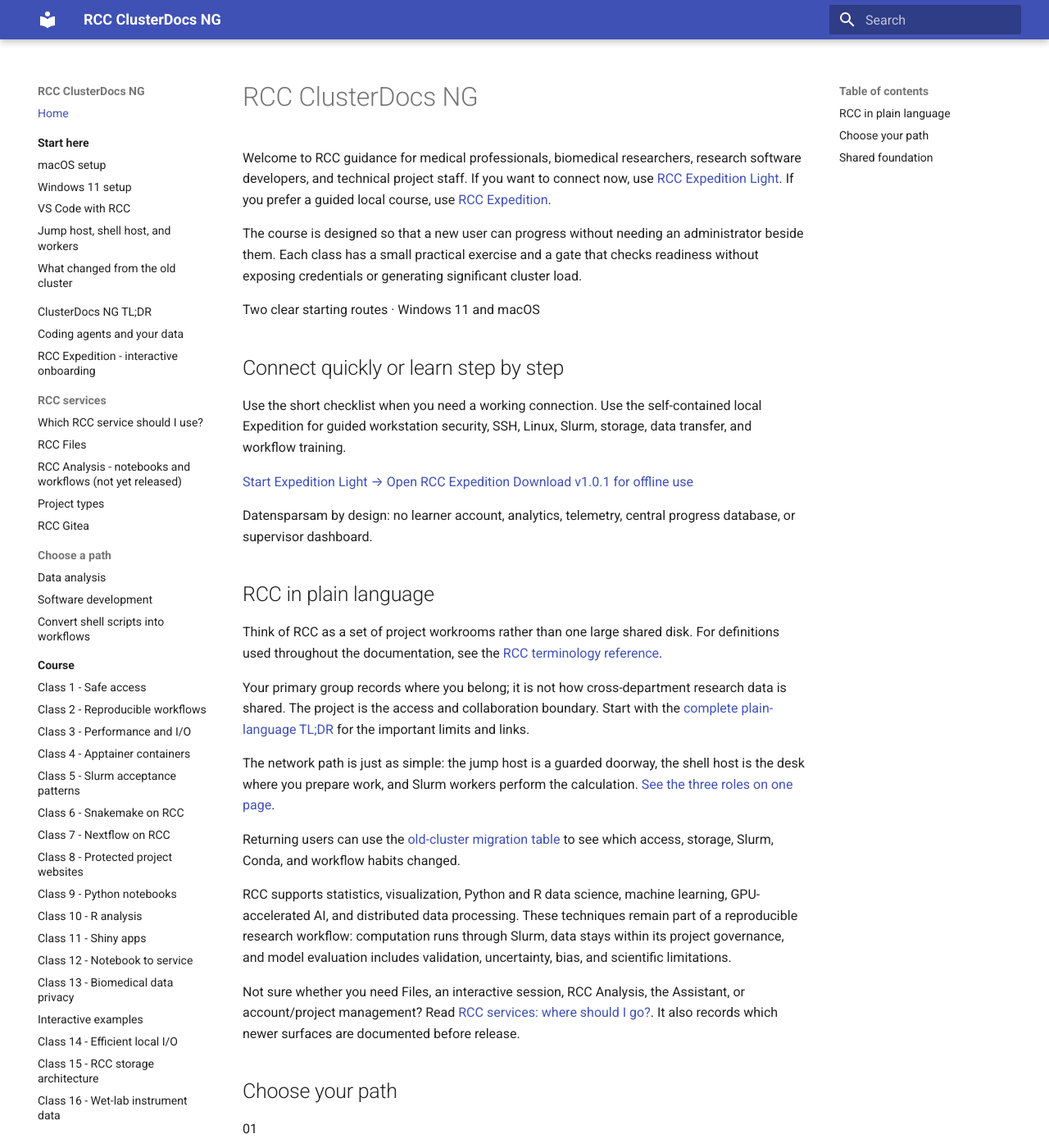
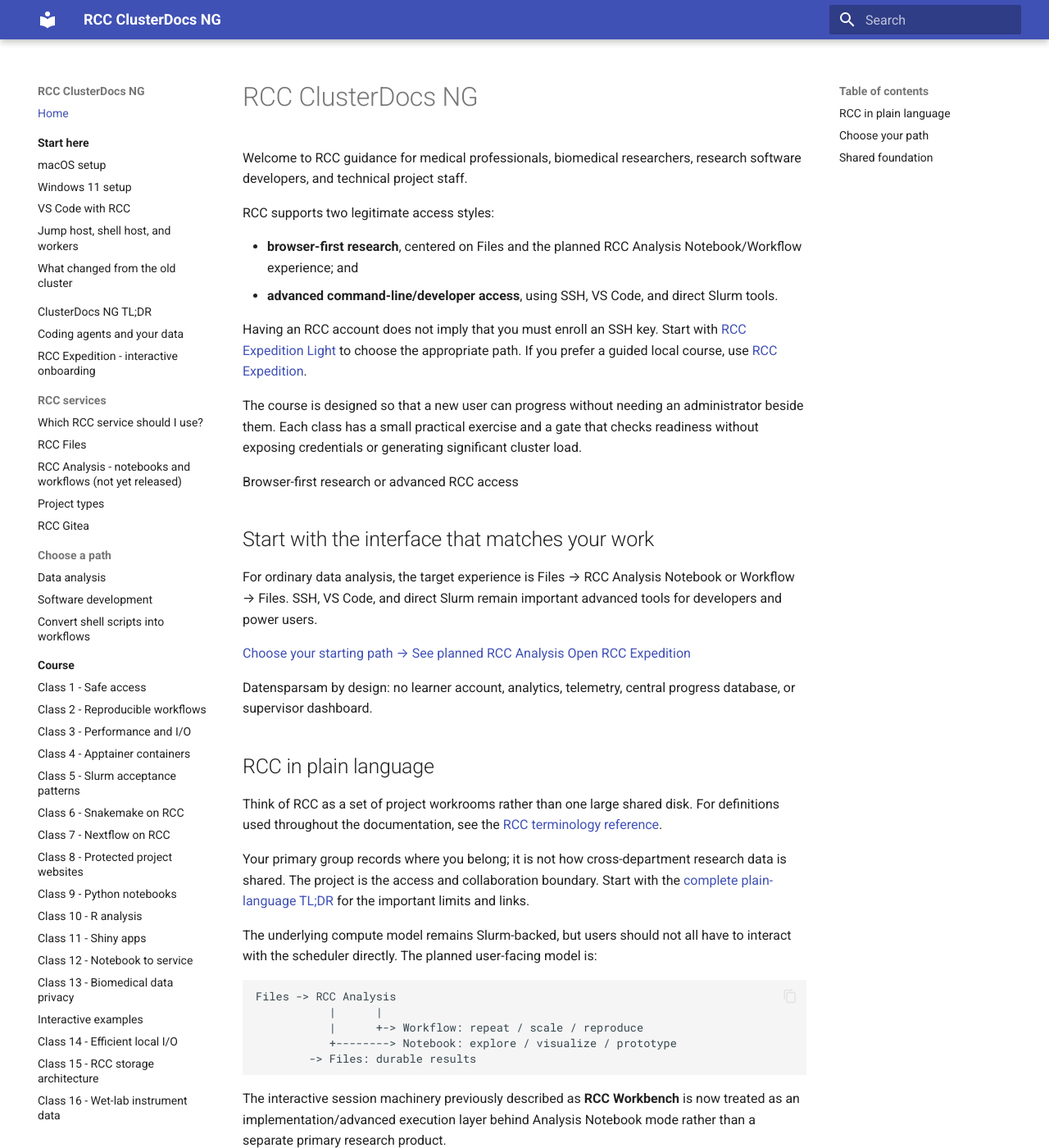
Before and after one commit to IKIM-Essen/ClusterDocs, an MkDocs documentation site: the page built from docs/index.md, in a window 1280 px wide and 1400 px high. Shown: the whole window at 82% size. Built offline with MkDocs 1.6.1 and Material for MkDocs 9.7.7, drawn with Linux system fonts in a browser that asks for light colours; some of the changed text lies outside the part shown.

Commit message:
docs: make browser-first Analysis visible on ClusterDocs home

````diff
--- a/docs/index.md
+++ b/docs/index.md
@@ -1,20 +1,32 @@
 # RCC ClusterDocs NG
 
 Welcome to RCC guidance for medical professionals, biomedical researchers,
-research software developers, and technical project staff. If you want to
-connect now, use [RCC Expedition Light](getting-started/index.md). If you
-prefer a guided local course, use [RCC Expedition](rcc-expedition.md).
+research software developers, and technical project staff.
 
-The course is designed so that a new user can progress without needing an administrator beside them. Each class has a small practical exercise and a gate that checks readiness without exposing credentials or generating significant cluster load.
+RCC supports two legitimate access styles:
+
+- **browser-first research**, centered on Files and the planned RCC Analysis
+  Notebook/Workflow experience; and
+- **advanced command-line/developer access**, using SSH, VS Code, and direct
+  Slurm tools.
+
+Having an RCC account does not imply that you must enroll an SSH key. Start with
+[RCC Expedition Light](getting-started/index.md) to choose the appropriate path.
+If you prefer a guided local course, use [RCC Expedition](rcc-expedition.md).
+
+The course is designed so that a new user can progress without needing an
+administrator beside them. Each class has a small practical exercise and a gate
+that checks readiness without exposing credentials or generating significant
+cluster load.
 
 <section class="expedition-callout" aria-labelledby="expedition-title">
-  <p class="expedition-kicker">Two clear starting routes · Windows 11 and macOS</p>
-  <h2 id="expedition-title">Connect quickly or learn step by step</h2>
-  <p>Use the short checklist when you need a working connection. Use the self-contained local Expedition for guided workstation security, SSH, Linux, Slurm, storage, data transfer, and workflow training.</p>
+  <p class="expedition-kicker">Browser-first research or advanced RCC access</p>
+  <h2 id="expedition-title">Start with the interface that matches your work</h2>
+  <p>For ordinary data analysis, the target experience is Files → RCC Analysis Notebook or Workflow → Files. SSH, VS Code, and direct Slurm remain important advanced tools for developers and power users.</p>
   <div class="expedition-actions">
-    <a class="expedition-primary" href="getting-started/index.md">Start Expedition Light →</a>
+    <a class="expedition-primary" href="getting-started/index.md">Choose your starting path →</a>
+    <a href="analysis/rcc-analysis.md">See planned RCC Analysis</a>
     <a href="rcc-expedition.md">Open RCC Expedition</a>
-    <a href="assets/downloads/RCC-Expedition-USB-v1.0.1.zip">Download v1.0.1 for offline use</a>
   </div>
   <p class="expedition-privacy">Datensparsam by design: no learner account, analytics, telemetry, central progress database, or supervisor dashboard.</p>
 </section>
@@ -30,13 +42,20 @@
 Start with the [complete plain-language TL;DR](tldr.md) for the important limits
 and links.
 
-The network path is just as simple: the jump host is a guarded doorway, the
-shell host is the desk where you prepare work, and Slurm workers perform the
-calculation. [See the three roles on one page](concepts/jump-shell-compute.md).
+The underlying compute model remains Slurm-backed, but users should not all have
+to interact with the scheduler directly. The planned user-facing model is:
 
-Returning users can use the
-[old-cluster migration table](getting-started/what-changed.md) to see which
-access, storage, Slurm, Conda, and workflow habits changed.
+```text
+Files -> RCC Analysis
+           |      |
+           |      +-> Workflow: repeat / scale / reproduce
+           +--------> Notebook: explore / visualize / prototype
+        -> Files: durable results
+```
+
+The interactive session machinery previously described as **RCC Workbench** is
+now treated as an implementation/advanced execution layer behind Analysis
+Notebook mode rather than a separate primary research product.
 
 RCC supports statistics, visualization, Python and R data science, machine
 learning, GPU-accelerated AI, and distributed data processing. These techniques
@@ -44,10 +63,9 @@
 Slurm, data stays within its project governance, and model evaluation includes
 validation, uncertainty, bias, and scientific limitations.
 
-Not sure whether you need Files, an interactive session, RCC Analysis, the
-Assistant, or account/project management? Read
+Not sure which surface to use? Read
 [RCC services: where should I go?](concepts/rcc-services.md). It also records
-which newer surfaces are documented before release.
+which newer browser surfaces are documented before release.
 
 ## Choose your path
 
@@ -56,14 +74,14 @@
     <span class="path-number">01</span>
     <p class="path-label">Data analysis</p>
     <h3>Move from research data to a reproducible result</h3>
-    <p>Learn Python, R, notebooks, statistics, AI and machine learning, efficient I/O, GPUs, validation, and governed result sharing.</p>
+    <p>Use notebooks for bounded exploration and governed workflows for repeated or scalable analysis; learn Python, R, statistics, AI, efficient I/O, GPUs, validation, and result sharing.</p>
     <a class="path-action" href="paths/data-analysis.md">Follow the data analysis path →</a>
   </article>
   <article class="path-card development-path">
     <span class="path-number">02</span>
     <p class="path-label">Software development</p>
     <h3>Build reviewable workflows and protected services</h3>
-    <p>Learn Git, Snakemake, Slurm, Conda, Apptainer, Python and R applications, Shiny, APIs, and governed deployment.</p>
+    <p>Use advanced SSH/VS Code tools when needed; learn Git, Snakemake, Slurm, Conda, Apptainer, Python/R applications, Shiny, APIs, and governed deployment.</p>
     <a class="path-action" href="paths/software-development.md">Follow the software development path →</a>
   </article>
 </section>
@@ -74,16 +92,14 @@
   [ClusterDocs NG TL;DR](tldr.md).
 - Unsure which RCC surface to use? Start with the
   [RCC service map](concepts/rcc-services.md).
-- Everyone begins with [Class 1: safe access](course/class-01-safe-access.md).
+- Planning browser-based analysis? Read
+  [RCC Analysis: notebooks and governed workflows](analysis/rcc-analysis.md).
+- Need SSH/VS Code or direct Slurm? Those remain available as advanced/current
+  paths in the [reference](reference/index.md).
 - Use the [course overview](course/index.md) when you want the complete eighteen-class sequence.
-- Connecting now: use the [current RCC connection-name guidance](connecting/stable-endpoints.md).
 - Working with human biomedical data: complete [Class 13](course/class-13-biomedical-data-privacy.md) before transfer or analysis.
-- Looking up a command after training: use the [day-to-day reference](reference/index.md).
 - Connecting a laboratory instrument or acquisition workstation: see
   [how the lab network and RCC fit together](resources/how-it-all-works.md).
-- Preparing approved remote-console access: read the
-  [RCC Headscale and PiKVM guide](connecting/pikvm-headscale.md). This service
-  is **not yet released**.
 - Moving data from an instrument into analysis: complete
   [Class 16](course/class-16-wet-lab-data-workflows.md).
 - Planning retention, Coscine archiving, or defensible cleanup: complete
````
